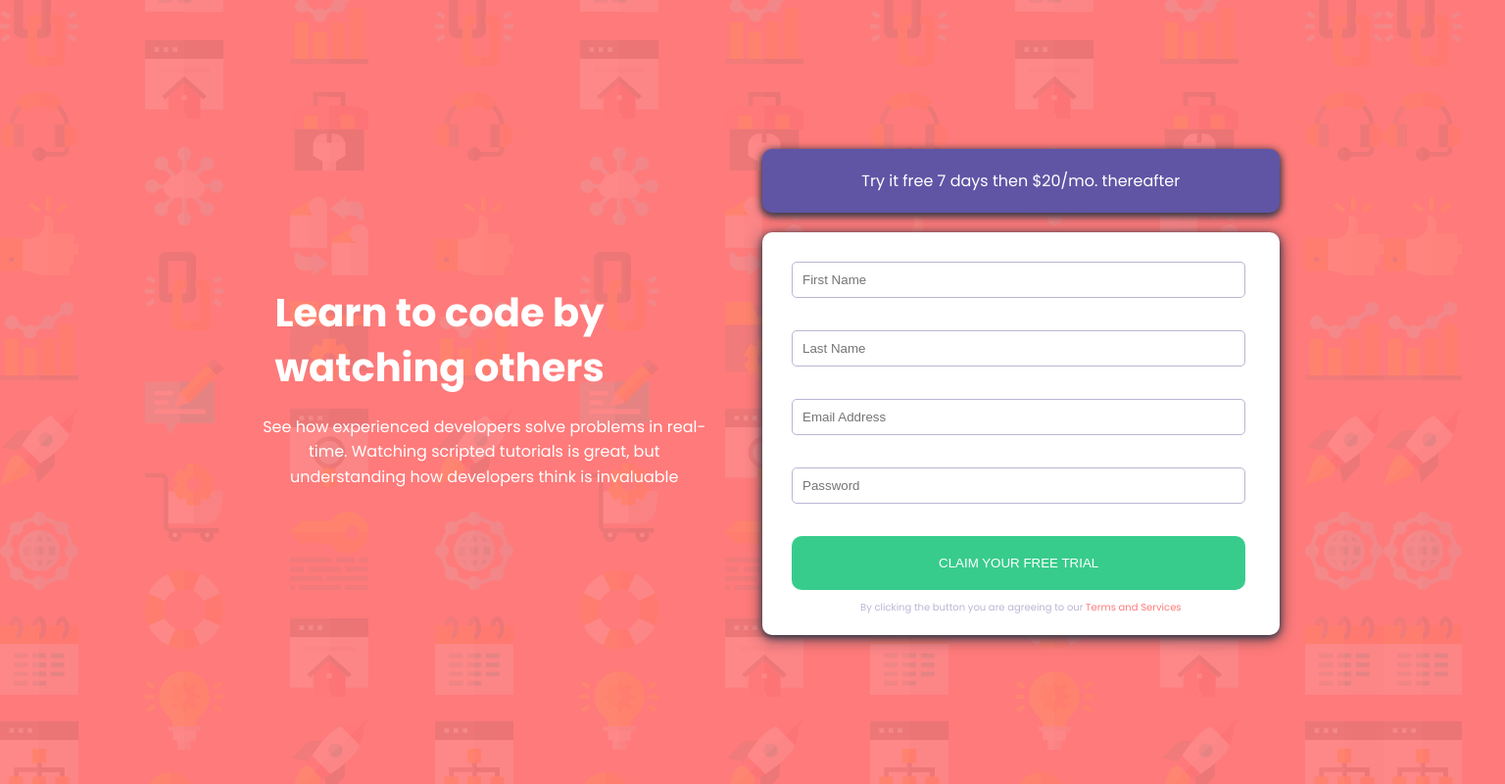
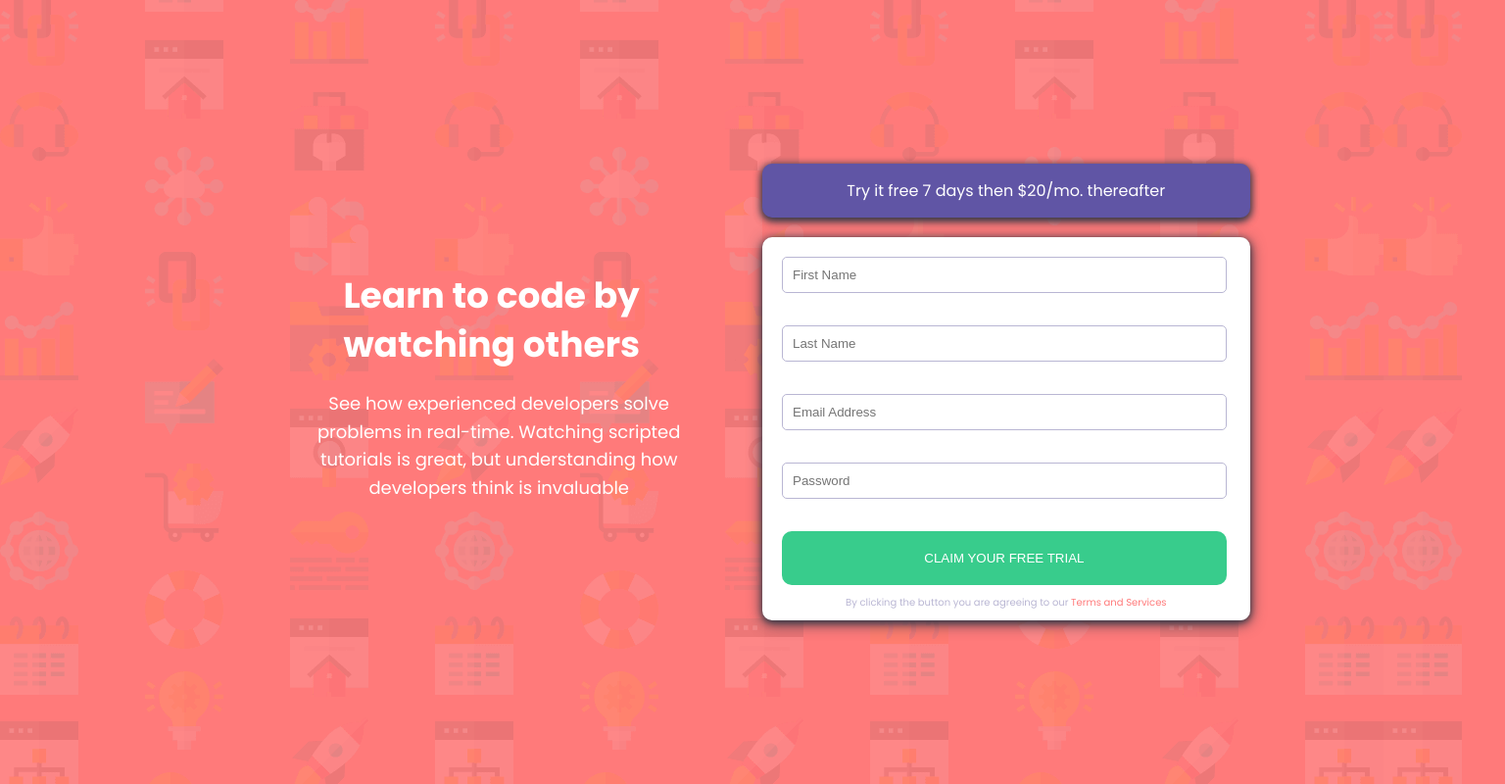
Before and after one commit to Frimpong04/intro-component-with-sign-up-form, a plain HTML site: page index.html in a window 1536 px wide. Shown: the whole page at 98% size. Drawn offline with Linux system fonts and the light colour scheme.

Commit message:
add finishing touches to styles

```diff
--- a/style.css
+++ b/style.css
@@ -29,18 +29,19 @@ body {
     align-items: center;
     background-image: url("images/bg-intro-mobile.png");
     background-color: var(--terms-of-service-span-color);
-    padding:1rem 0;
     height: 100vh;
 }
 main {
-    width: 90%;
+    width: 85%;
+    /* max-width:1200px; */
     height: 90vh;
-    /* margin:1rem 0rem; */
+    padding: 3rem;
 }
 
 h1 {
     font-size: 2.9rem;
     padding: 1rem 2rem;
+    margin-left:4rem;
     color: white;
     line-height:1.0;
 }
@@ -54,7 +55,7 @@ h1 {
 
 .offer-paragraph {
     background-color: var(--offer-bg);
-    padding: 2rem;
+    padding: 1.5rem;
     text-align: center;
     border-radius: 1rem;
     margin-bottom: 2rem;
@@ -64,7 +65,7 @@ h1 {
 
 
 form {
-    padding: 2rem;
+    padding: 1rem;
     background-color: white;
     border-radius: 1rem;
     box-shadow: 0px 2px 6px var(--placeholder-color), 0px 3px 15px var(--placeholder-color);
@@ -127,11 +128,9 @@ button {
 /* DESKTOP STYLES */
 @media only screen and (min-width: 1440px) {
     body {
-        /* border: 1px solid blue; */
         width: 100vw;
         display: flex;
         justify-content: center;
-        /* /* align-items: center; */
         height: 100vh;
         background-image: url("./images/bg-intro-desktop.png");
     }
@@ -144,20 +143,24 @@ button {
         height: 70vh;
         gap:2rem;
         /* margin: 4rem 0; */
-        /* flex-wrap: wrap; */
+        flex-wrap: wrap;
         /* border: 1px solid white; */
     }
     h1 {
         line-height:1.4;
-        font-size: 4rem;
+        font-size: 3.6rem;
+    }
+
+    .main-paragraph {
+        font-size: 1.8rem;
     }
     .heading-container {
         padding: 3rem;
         /* border:1px solid white; */
-        flex: 1 1 20rem;
+        flex: 1 1 18rem;
     }
 
     .offer-form-container {
-        flex: 1 1 20rem;
+        flex: 1 1 18rem;
     }
 }
```
